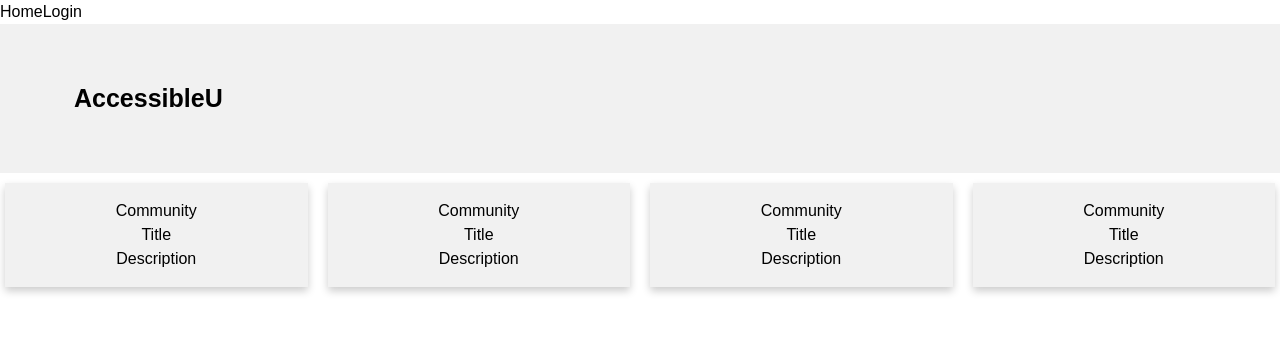
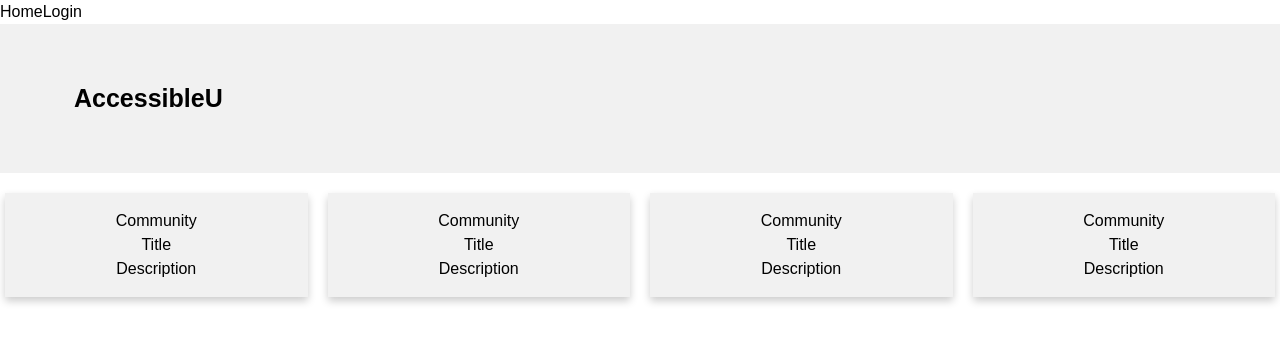
Before and after one commit to MichaelCut24/Wicked-Lieutenants-Work-Space, a React (Create React App) app in the folder accessibleu/: page / in a window 1280 px wide. Shown: the top 342 px of the page. Built offline with nearby package versions, Linux system fonts and the light colour scheme.

Commit message:
Fixed padding on columns

```diff
--- a/accessibleu/src/pages/Home.css
+++ b/accessibleu/src/pages/Home.css
@@ -40,7 +40,7 @@ font-family: Arial, Helvetica, sans-serif;
 .column {
 float: left;
 width: 25%;
-padding: 10px 10px;
+padding: 20px 10px;
 }
 
 /* Remove extra left and right margins, due to padding */
```
